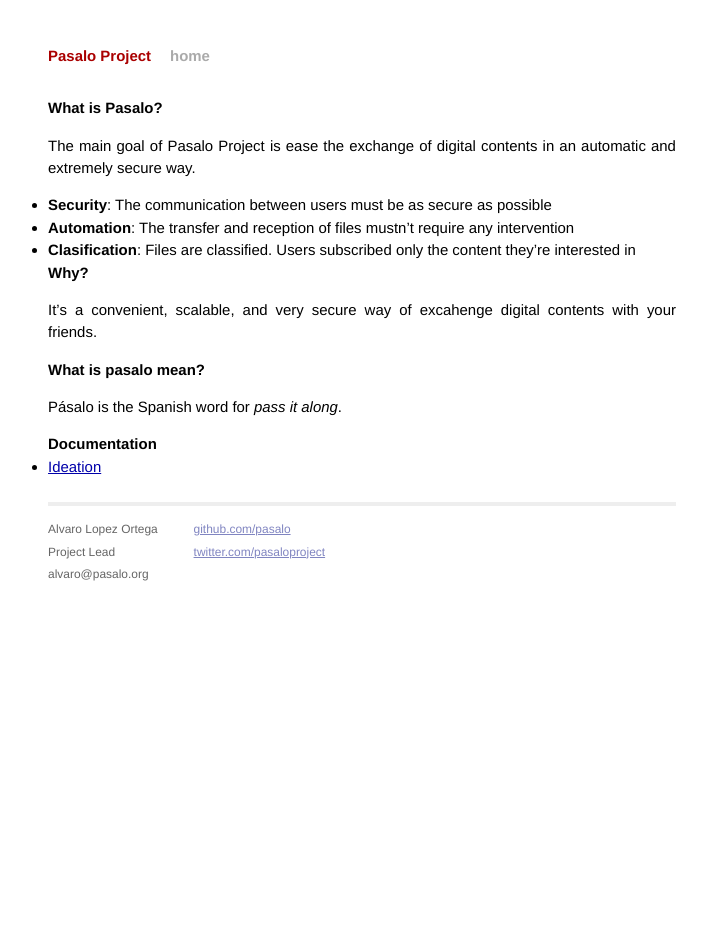
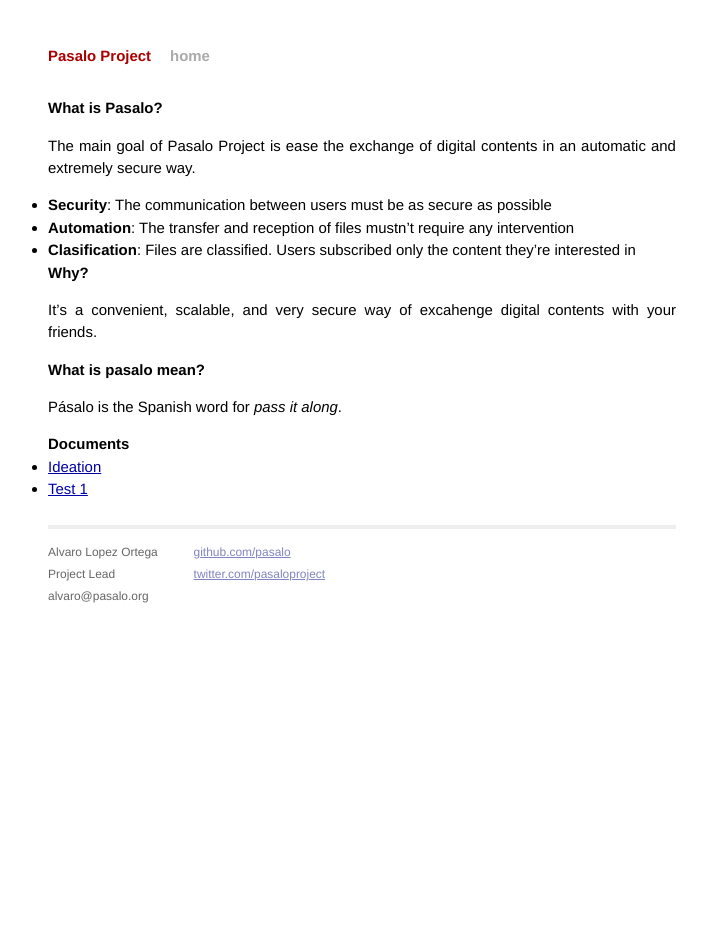
Before and after one commit to pasalo/pasalo.github.io, a Jekyll site: the page built from index.md, in a window 1280 px wide. Shown: the whole page, without its empty margins (278-985 px from the left). Built offline with Jekyll 4.4.1, drawn with Linux system fonts in a browser that asks for light colours; Markdown is read by kramdown in place of the engine named in the settings.

Commit message:
Adds a link to the 'test' page

```diff
--- a/index.md
+++ b/index.md
@@ -18,5 +18,6 @@ It's a convenient, scalable, and very secure way of excahenge digital contents w
 ## What is pasalo mean?
 Pásalo is the Spanish word for *pass it along*.
 
-## Documentation
+## Documents
 *  [Ideation](/ideation.html)
+*  [Test 1](/test.html)
```
